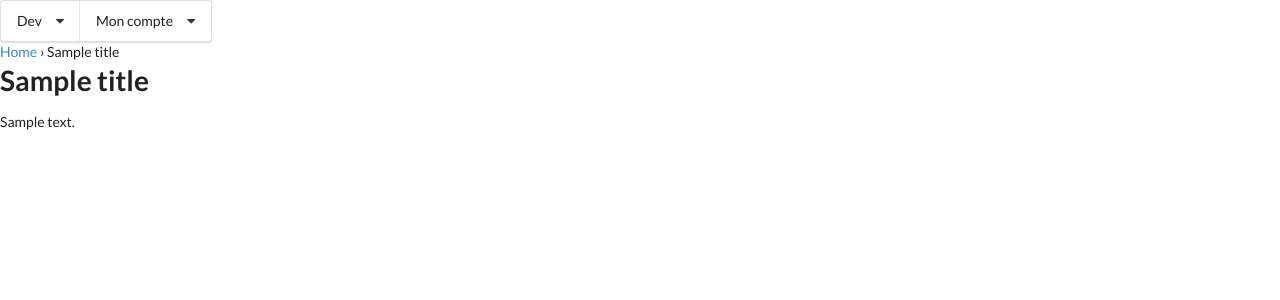
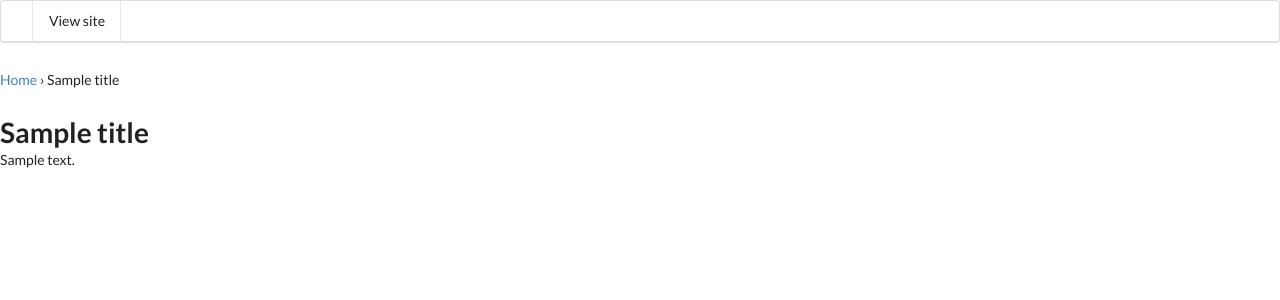
Before and after one commit to FenuaTabu/django-efenua, a Django app: template templates/admin/base.html in a window 1280 px wide. Shown: the top 300 px of the page. Run offline with Django 3.2, Linux system fonts and the light colour scheme; the template is opened without the code that fills it: most values are stand-ins (such as "Sample title", 1, 10 or a date in 2020).

Commit message:
template ui

```diff
--- a/templates/admin/base.html
+++ b/templates/admin/base.html
@@ -19,49 +19,44 @@
   data-admin-utc-offset="{% now "Z" %}">
 
   <!-- Container -->
-<div id="container">
-    {% if not is_popup %}
+  <div class="ui grid">
+
 	<!-- Header -->
-
-    <div class="ui compact menu">
-	{% block branding %}{% endblock %}
-
-      <div class="ui simple dropdown item">
-        Dev
-        <i class="dropdown icon"></i>
-        <div class="menu">
-			<a href="{% url 'efenua:yuml' %}" class="item">yUML</a>
-        </div>
-      </div>
-
-
-
-      <div class="ui simple dropdown item">
-        Mon compte
-        <i class="dropdown icon"></i>
-        <div class="menu">
-        {% block userlinks %}
-          {% if site_url %}
-              <a href="{{ site_url }}" class="item">{% trans 'View site' %}</a>
-          {% endif %}
+	<div class="sixteen wide column">
+		<div class="ui menu">
+			<div class="item">{% block branding %}{% endblock %}</div>
+		  	{% if site_url %}<a href="{{ site_url }}" class="item">{% trans 'View site' %}</a>{% endif %}
 		  	{% if user.is_active and user.is_staff %}
 		      	{% url 'django-admindocs-docroot' as docsroot %}
 		      	{% if docsroot %}
 		          	<a href="{{ docsroot }}" class="item">{% trans 'Documentation' %}</a>
 		      	{% endif %}
 	      	{% endif %}
-          {% if user.has_usable_password %}
-          <a href="{% url 'admin:password_change' %}" class="item">{% trans 'Change password' %}</a>
-          {% endif %}
+	      	{% if user.has_usable_password %}<a href="{% url 'admin:password_change' %}" class="item">{% trans 'Change password' %}</a>{% endif %}
+
+			<div class="right menu">
+				{% if user.is_active and user.is_staff %}
+					{% block userlinks %}
 						<a href="{% url 'admin:logout' %}" class="item">{% trans 'Log out' %}</a>
 					{% endblock %}
+				{% endif %}
 			</div>
 		</div>
+	</div>
+	<!-- Header -->
 
+	<!-- Sidebar -->
+	<div class="sixteen wide column">
+		<div class="ui grid">
+			{% if user.is_active and user.is_staff %}
+				<div class="three wide column">
+					<div class="ui vertical pointing fluid menu">
+					<div><a href="{% url 'efenua:yuml' %}" class="item">yUML</a></div>
 					</div>
-
-
-    <div id="header">
+				</div>
+			{% endif %}
+			<!-- Content -->
+			<div class="nine wide column">
 			        {% block usertools %}
 				        {% if has_permission %}
 				        <div id="user-tools">
@@ -72,16 +67,13 @@
 				        </div>
 				        {% endif %}
 			        {% endblock %}
-        {% block nav-global %}{% endblock %}
-    </div>
-    <!-- END Header -->
+
 			        {% block breadcrumbs %}
 				    	<div class="breadcrumbs">
 				    		<a href="{% url 'admin:index' %}">{% trans 'Home' %}</a>
 				    		{% if title %} &rsaquo; {{ title }}{% endif %}
 				    	</div>
 				    {% endblock %}
-    {% endif %}
 
 				    {% block messages %}
 				        {% if messages %}
@@ -91,22 +83,41 @@
 				        {% endif %}
 				    {% endblock messages %}
 
-    <!-- Content -->
-    <div id="content" class="{% block coltype %}colM{% endblock %}">
 				    {% block pretitle %}{% endblock %}
 				    {% block content_title %}{% if title %}<h1>{{ title }}</h1>{% endif %}{% endblock %}
+
 				    {% block content %}
 			        	{% block object-tools %}{% endblock %}
 			        	{{ content }}
 			        {% endblock %}
+			</div>
+			<!-- Content -->
+
+
+			<div class="four">
 				{% block sidebar %}{% endblock %}
-        <br class="clear" />
 			</div>
-    <!-- END Content -->
 
-    {% block footer %}<div id="footer"></div>{% endblock %}
 		</div>
-<!-- END Container -->
+	</div>
+	<!-- Sidebar -->
+
+ </div>
+<!-- Container -->
+
+
+
+    {% if not is_popup %}
+
+        {% block nav-global %}{% endblock %}
+
+
+    {% endif %}
+
+
+
+    {% block footer %}{% endblock %}
+
 
 
 <script src="{% static "efenua/js/semantic.min.js" %}"></script>
```
Also changed, not shown: templates/admin/index.html (+31 -23 lines). Lines whose indentation alone changed are shown as unchanged.
